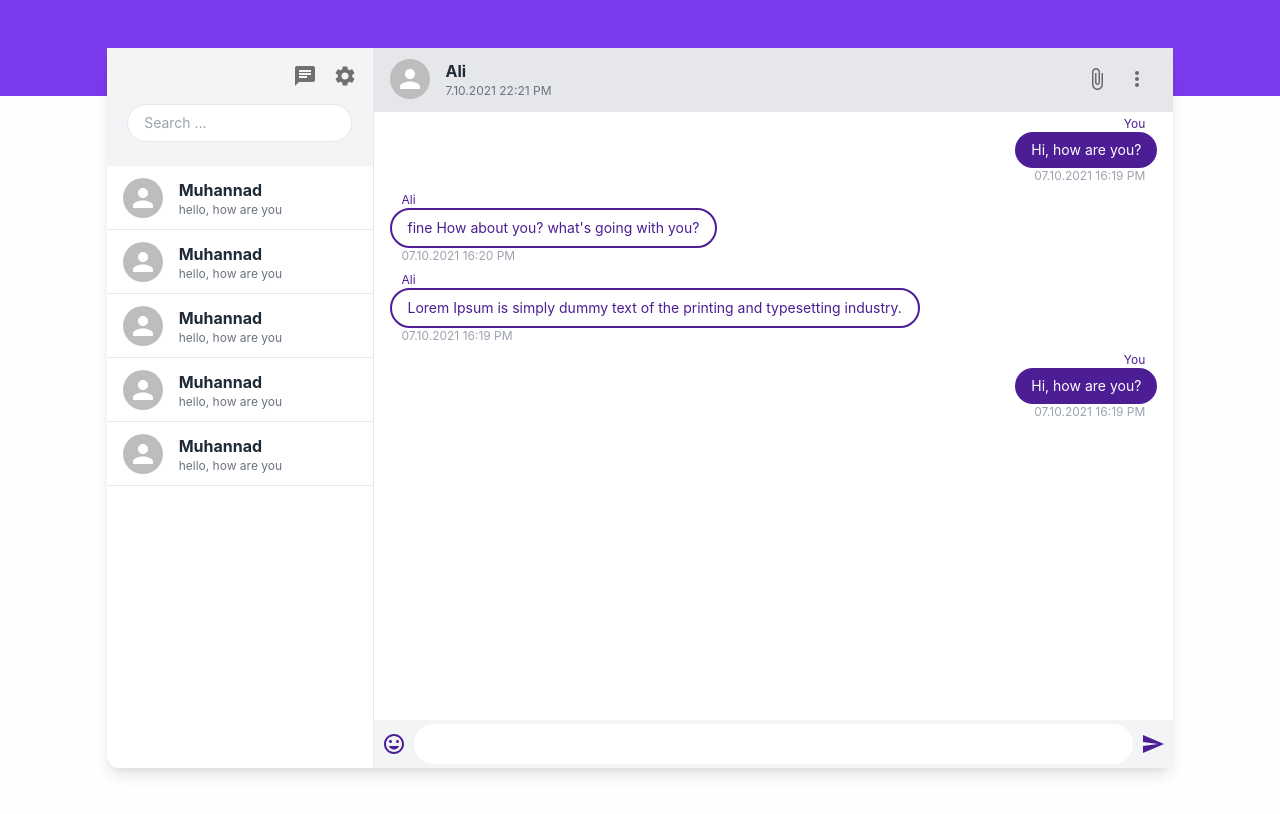
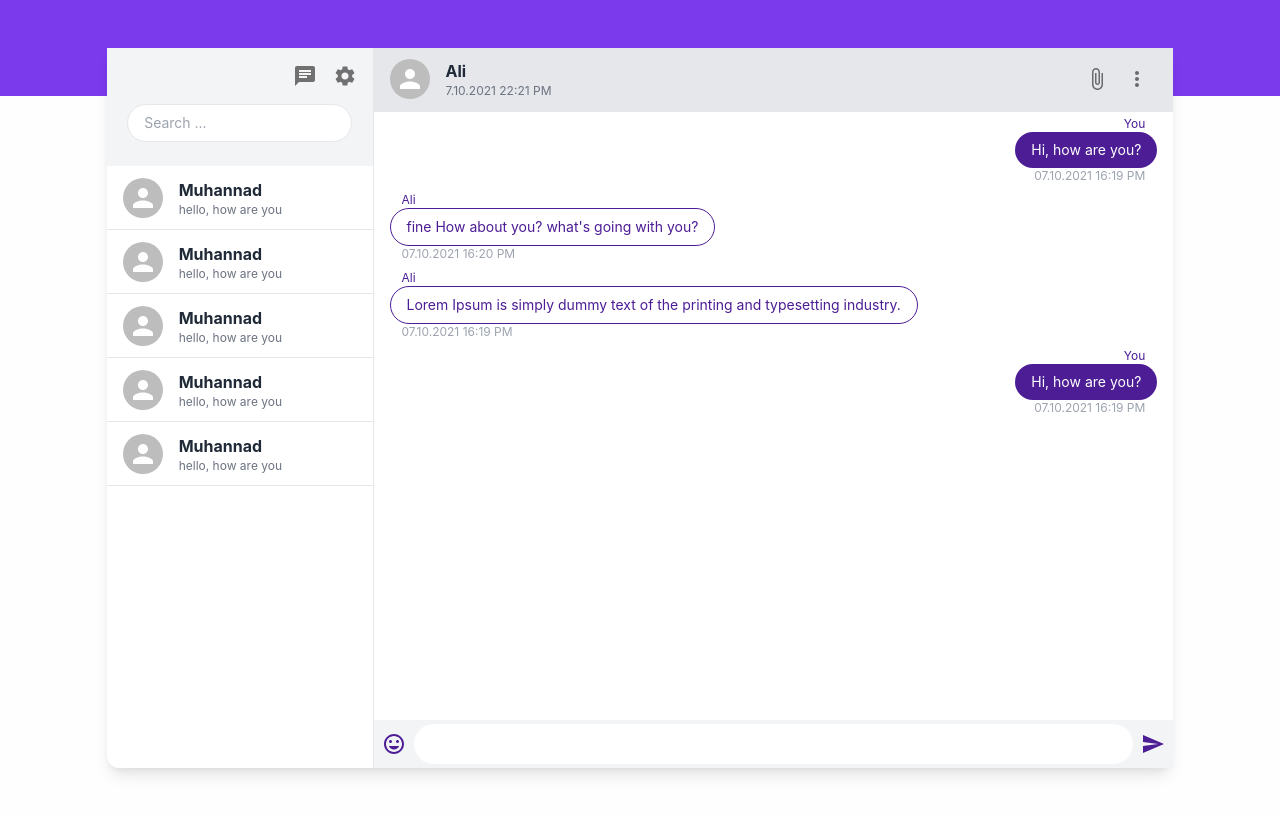
Before and after one commit to muhannad35990/MERN-Stack-Chat, a React (Create React App) app: page / in a window 1280 px wide. Shown: the top 814 px of the page. Built offline with nearby package versions, Linux system fonts and the light colour scheme.

Commit message:
fix borders

```diff
--- a/src/components/SingleMessage.tsx
+++ b/src/components/SingleMessage.tsx
@@ -20,7 +20,7 @@ const SingleMessage: FC<Iprops> = ({ sender, message, date, isReceived }) => {
       <h1
         className={`rounded-full ${
           isReceived
-            ? "bg-white text-purple-900 border-2 border-purple-900"
+            ? "bg-white text-purple-900 border border-purple-900"
             : "bg-purple-900 text-white"
         }  py-2 px-4 text-sm`}
       >
```
